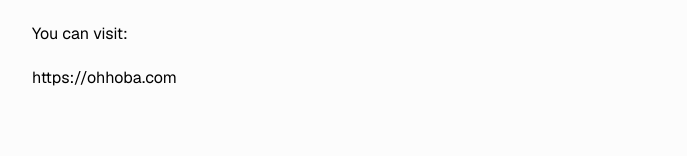
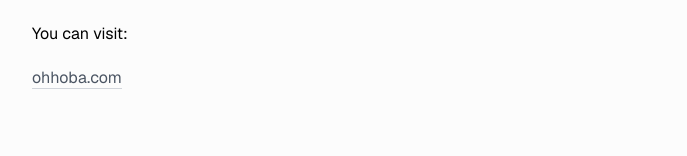
Before and after one commit to shabi/my-blog, a Next.js app: page /about in a window 1280 px wide. Shown: the part 2170-2326 px from the top of the page, without its empty margins (296-983 px from the left). Built offline with nearby package versions, Linux system fonts and the light colour scheme.

Commit message:
Update page.mdx

```diff
--- a/app/about/page.mdx
+++ b/app/about/page.mdx
@@ -101,4 +101,4 @@
 
 You can visit:
 
-https://ohhoba.com
+[ohhoba.com](https://ohhoba.com)
```
